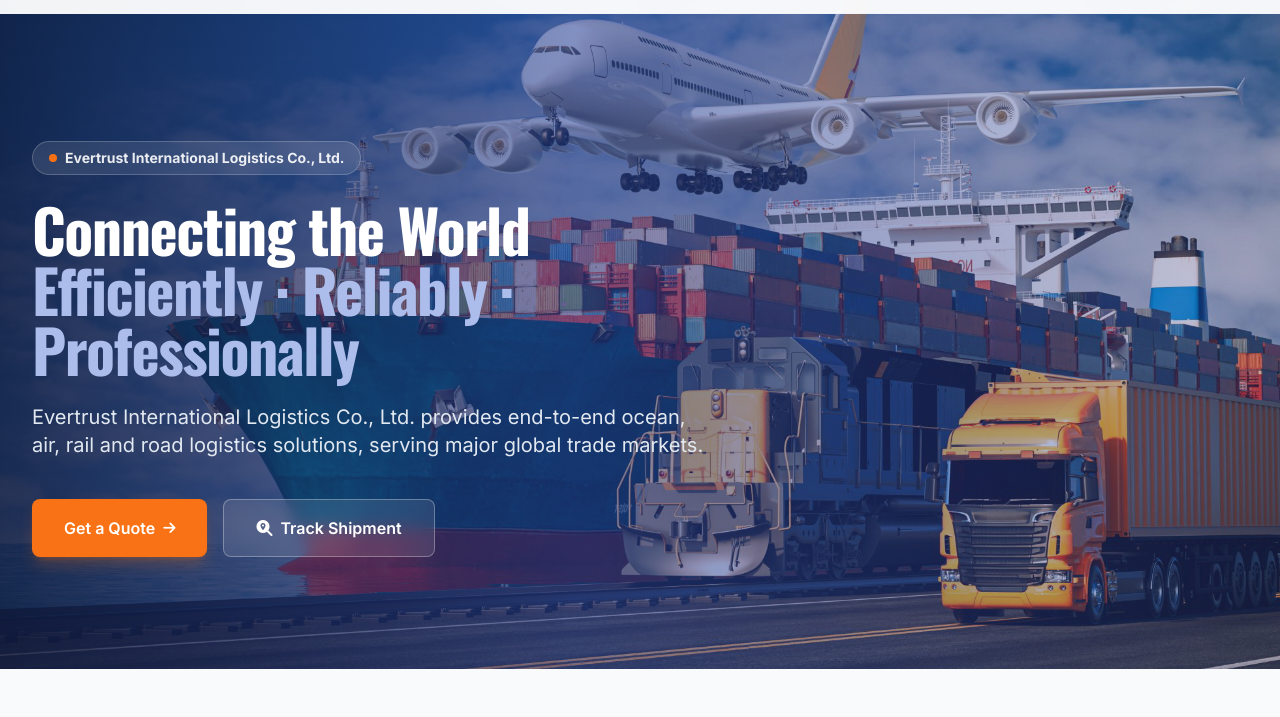
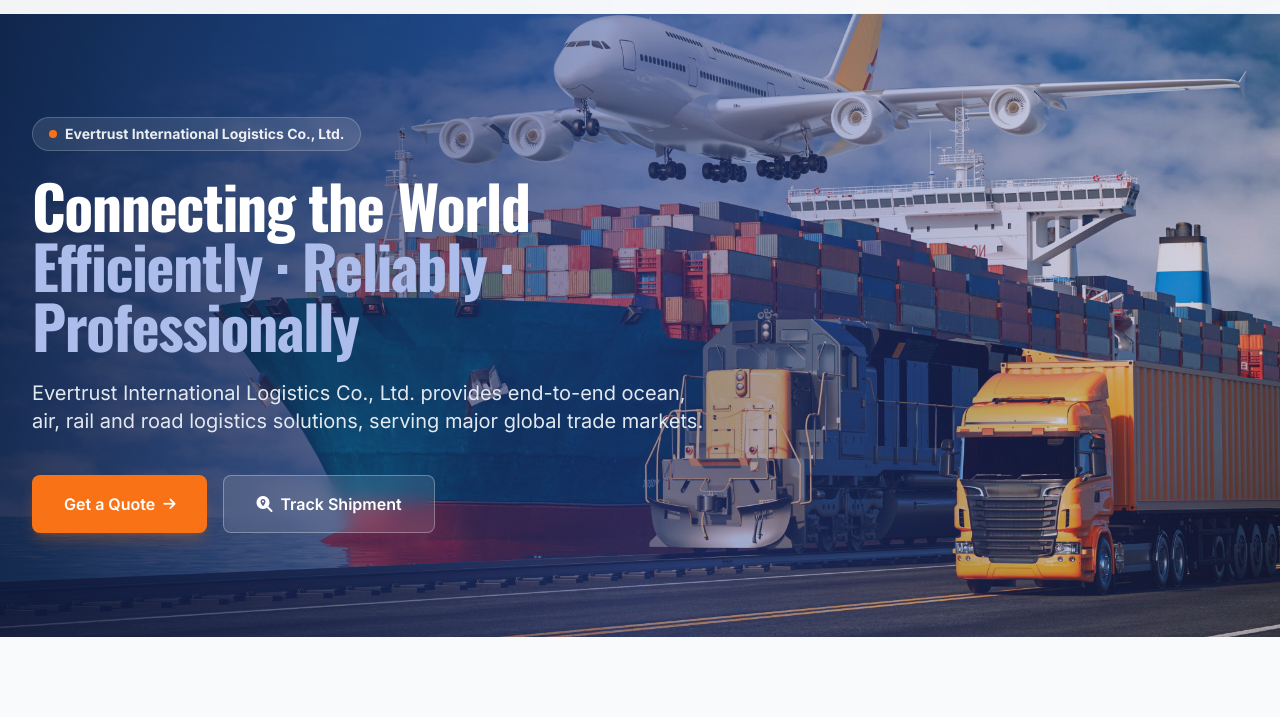
Before and after one commit to andywang5512/index, a plain HTML site: page index.html in a window 1280 px wide. Shown: the part 83-800 px from the top of the page. Drawn offline with nearby package versions, Linux system fonts and the light colour scheme.

Commit message:
Add files via upload

```diff
--- a/index.html
+++ b/index.html
@@ -56,10 +56,29 @@
       font-weight: 700;
     }
     .hero-bg {
-      background-image: linear-gradient(to right, rgba(14, 26, 64, 0.82) 0%, rgba(32, 62, 150, 0.55) 45%, rgba(32, 62, 150, 0.25) 100%),
-        url('hero-bg.jpg');
-      background-size: cover;
-      background-position: center right;
+      position: relative;
+      width: 100%;
+      aspect-ratio: 16 / 9;
+      background-color: #0e1a40;
+      overflow: hidden;
+    }
+    .hero-bg img.hero-img {
+      position: absolute;
+      inset: 0;
+      width: 100%;
+      height: 100%;
+      object-fit: contain;
+      object-position: center center;
+    }
+    .hero-bg .hero-overlay {
+      position: absolute;
+      inset: 0;
+      background: linear-gradient(to right, rgba(14, 26, 64, 0.78) 0%, rgba(32, 62, 150, 0.45) 50%, rgba(32, 62, 150, 0.15) 100%);
+      z-index: 1;
+    }
+    .hero-bg .hero-content {
+      position: relative;
+      z-index: 2;
     }
     .lang-btn {
       transition: all 0.2s ease;
@@ -128,8 +147,10 @@
   </header>
 
   <!-- ========== HERO ========== -->
-  <section class="hero-bg min-h-[70vh] lg:min-h-[75vh] flex items-center pt-24 lg:pt-28">
-    <div class="max-w-7xl mx-auto px-4 sm:px-6 lg:px-8 w-full py-20 lg:py-28">
+  <section class="hero-bg flex items-center pt-20 lg:pt-24">
+    <img src="hero-bg.jpg" alt="Evertrust Logistics" class="hero-img" />
+    <div class="hero-overlay"></div>
+    <div class="hero-content max-w-7xl mx-auto px-4 sm:px-6 lg:px-8 w-full py-16 lg:py-24">
       <div class="max-w-3xl">
         <div class="inline-flex items-center gap-2 bg-white/10 backdrop-blur text-white/90 text-sm px-4 py-1.5 rounded-full mb-6 border border-white/20">
           <span class="w-2 h-2 bg-accent-500 rounded-full animate-pulse"></span>
@@ -185,7 +206,7 @@
             <i class="fas fa-train text-3xl"></i>
           </div>
           <h3 class="text-xl font-bold text-slate-900 mb-3" data-i18n="railTitle">Rail Freight</h3>
-          <p class="text-slate-600 text-sm leading-relaxed" data-i18n="railDesc">China-Europe Railway Express and sea-rail intermodal solutions, connecting inland hubs with major ports for efficient long-haul transport.</p>
+          <p class="text-slate-600 text-sm leading-relaxed" data-i18n="railDesc">China-Europe Railway Express (中欧班列) and sea-rail intermodal solutions, connecting inland hubs with major ports for efficient long-haul transport.</p>
         </div>
         <div class="group bg-white rounded-2xl p-8 shadow-sm hover:shadow-xl transition-all duration-300 border border-slate-100 hover:border-primary-200 text-center">
           <div class="w-16 h-16 bg-primary-50 text-primary-600 rounded-2xl flex items-center justify-center mb-6 mx-auto group-hover:bg-primary-600 group-hover:text-white transition">
```
